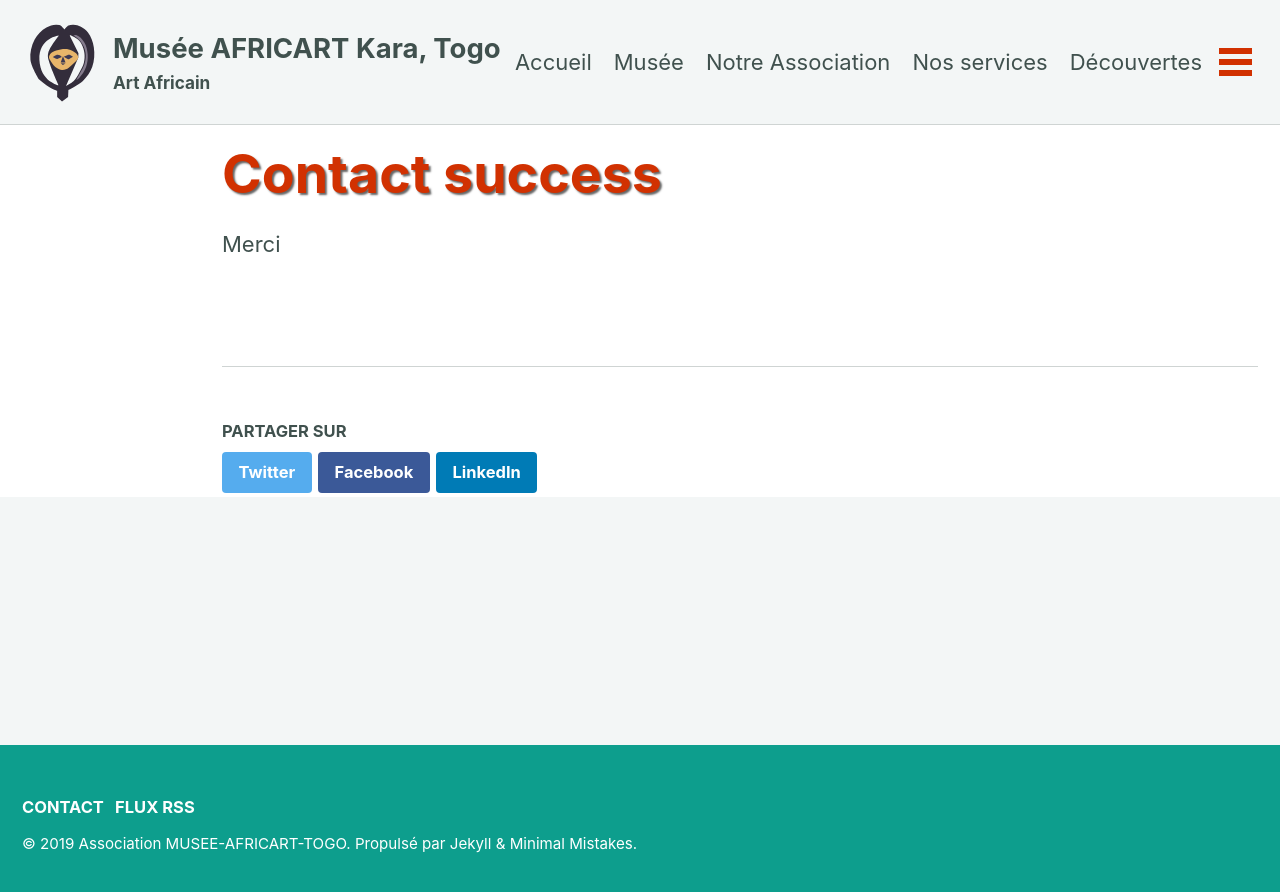
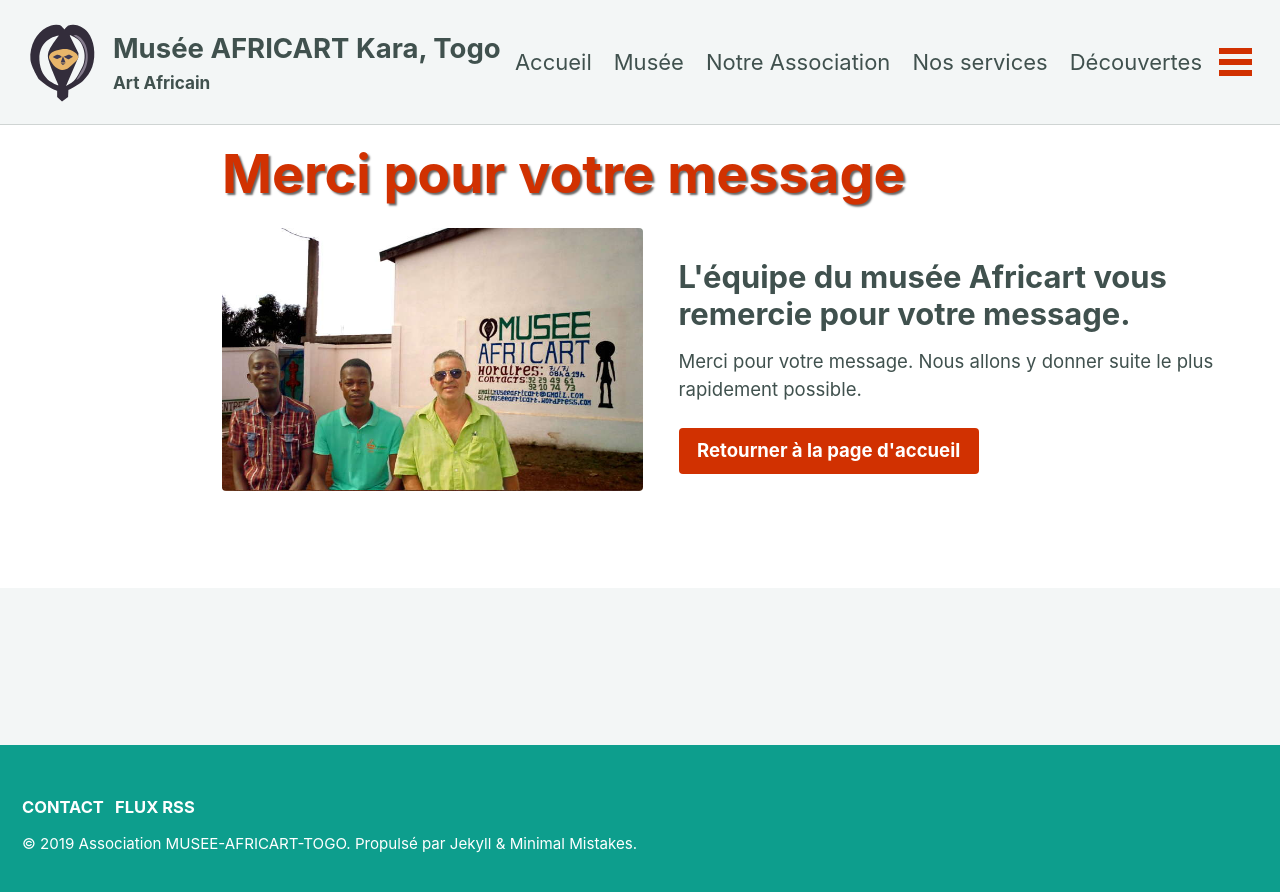
Before and after one commit to africart/musee-africart-togo.com, a Jekyll site: the page built from _pages/contact-success.md, in a window 1280 px wide. Shown: the top 892 px of the page. Built offline with Jekyll 4.4.1, drawn with Linux system fonts in a browser that asks for light colours; a script that is not in the unit is left out.

Commit message:
page contact success

```diff
--- a/_pages/contact-success.md
+++ b/_pages/contact-success.md
@@ -1,9 +1,19 @@
 ---
-title: "Contact success"
+title: "Merci pour votre message"
 permalink: /contact-success/
+share: false
+features:
+  Merci:
+      - type: left
+        image_path: /img/association/musee-africart-kara-equipe-800x500.jpg
+        alt: "L'équipe du musée Africart"
+        title: "L'équipe du musée Africart vous remercie pour votre message."
+        excerpt: >
 
+            Merci pour votre message. Nous allons y donner suite le plus rapidement possible.
 
-
+        btn_label: "Retourner à la page d'accueil"
+        btn_class: "btn--primary"
+        url: "/"
 ---
-
-Merci
+{% include features_rows_output %}
```
